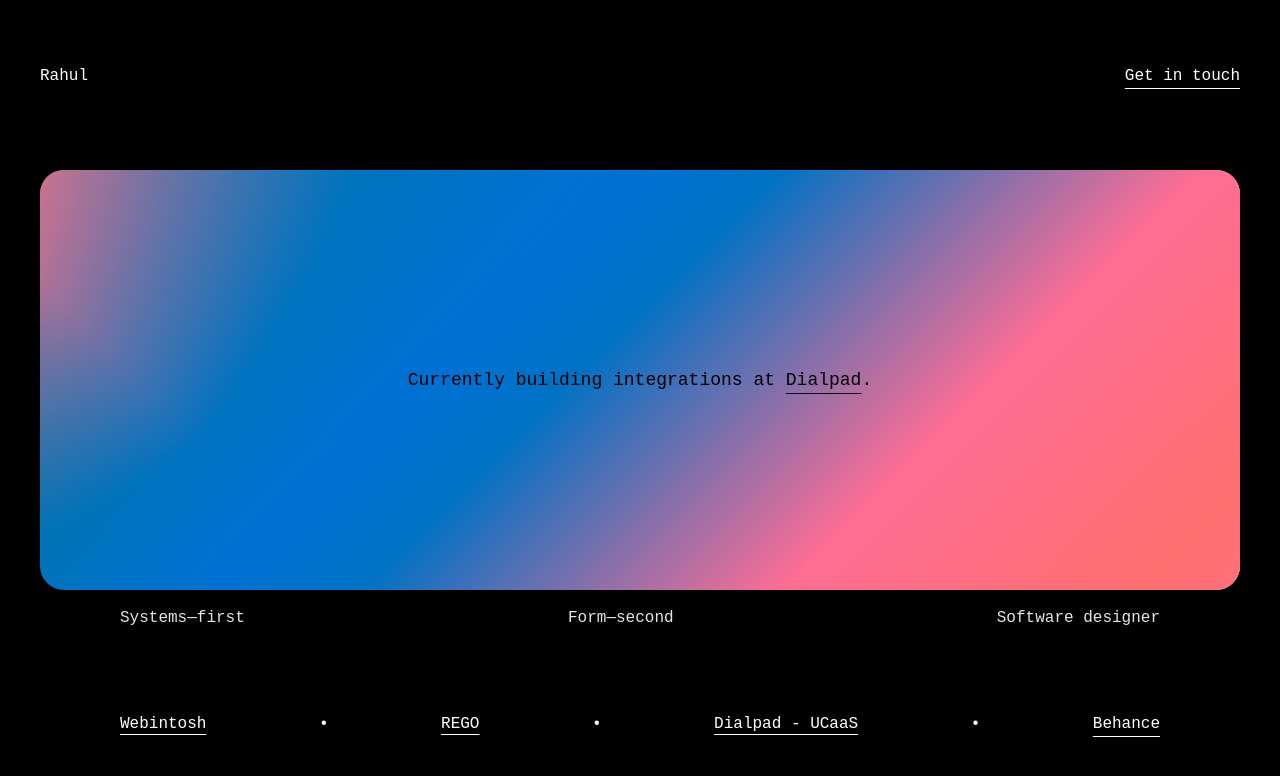
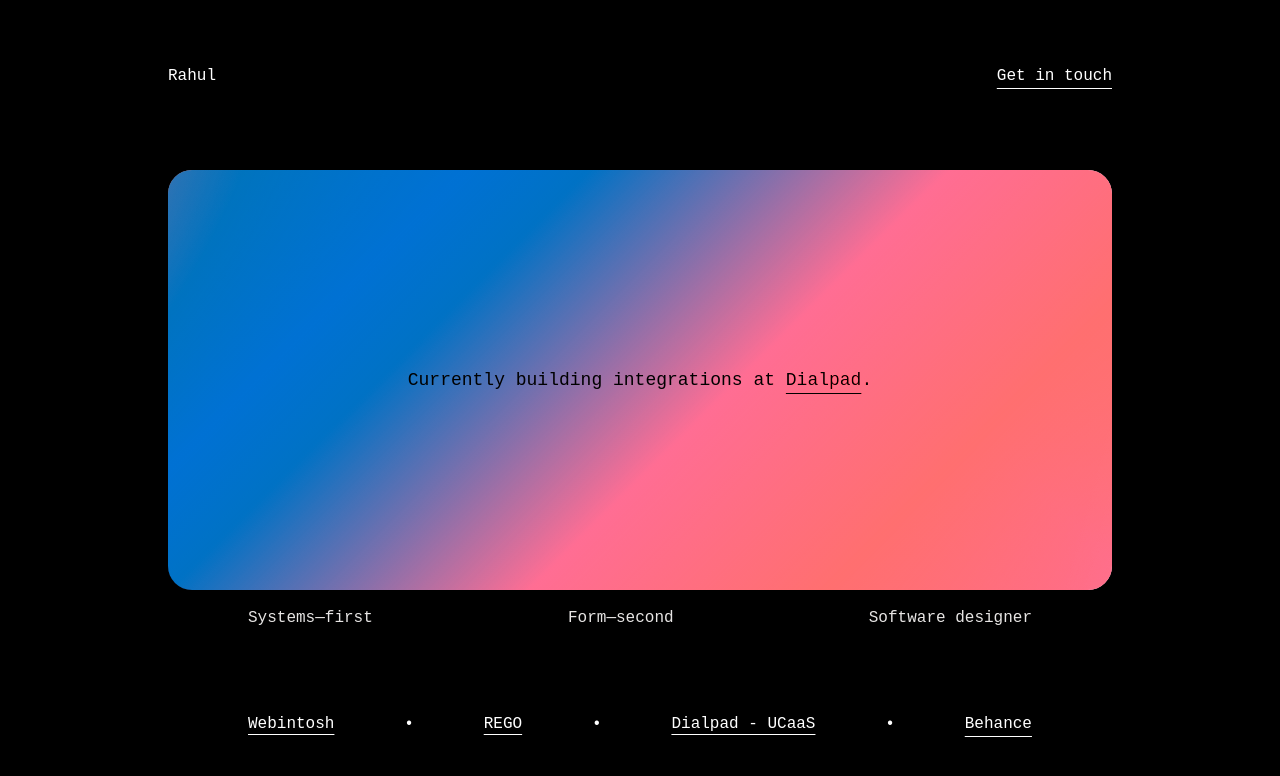
Before and after one commit to rahul-akumar/portfolio, a Vue app: page / in a window 1280 px wide. Shown: the top 776 px of the page. Built offline with nearby package versions, Linux system fonts and the light colour scheme.

Commit message:
style: adjust App.vue layout and typography for improved responsiveness

```diff
--- a/src/App.vue
+++ b/src/App.vue
@@ -9,9 +9,9 @@ const styles = {
 </script>
 
 <template>
-  <div class="mx-auto flex h-lvh w-screen px-10 flex-col justify-between py-16 md:w-screen">
+  <div class="mx-auto flex h-lvh w-screen px-10 flex-col justify-between py-16 md:w-screen lg:w-5xl">
     <header class="flex justify-between">
-      <h3 class="text-md md:text-base">Rahul</h3>
+      <h3 class="text-sm md:text-base">Rahul</h3>
       <p>
         <a
           href="https://www.linkedin.com/in/rahul-akumar/"
```
